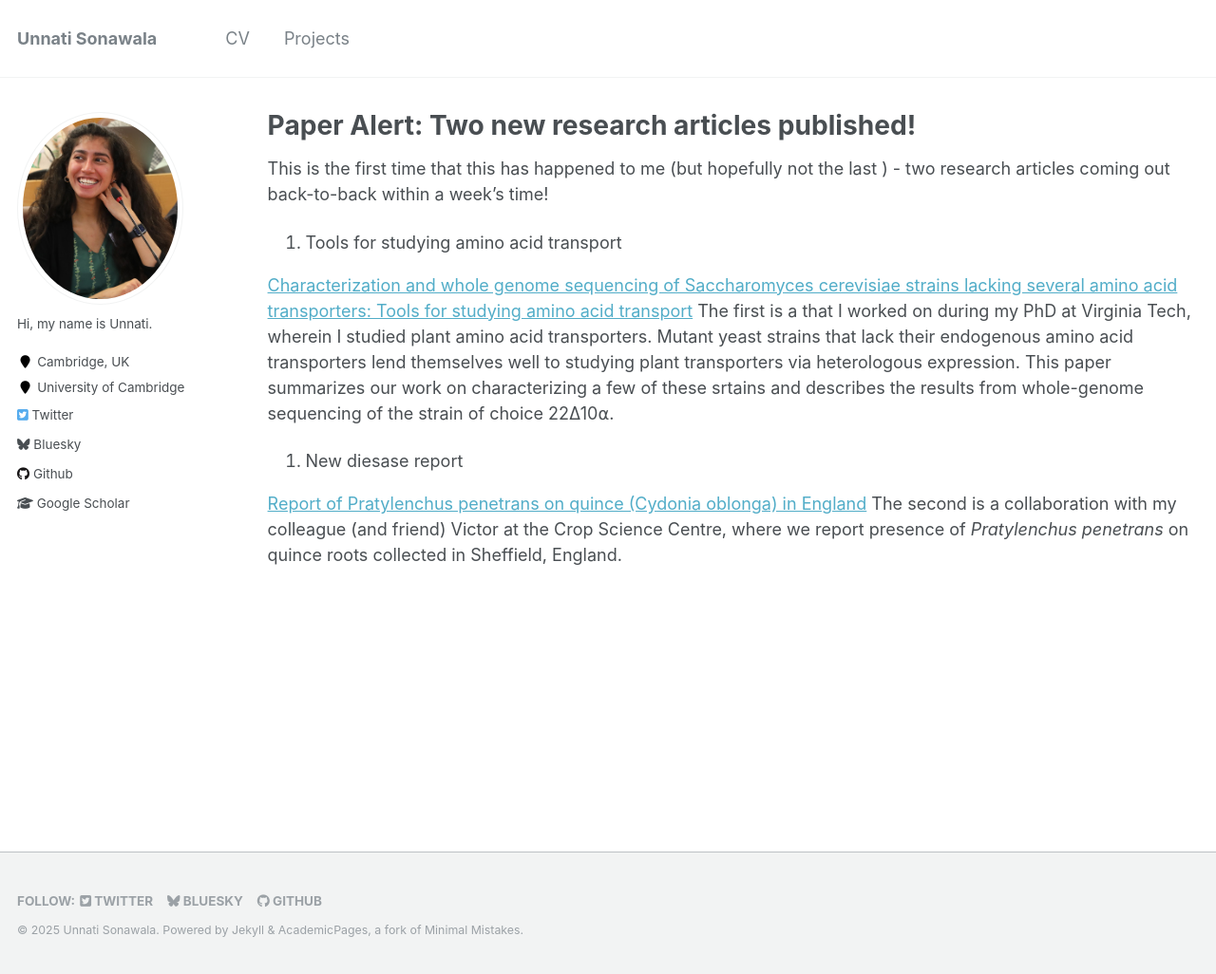
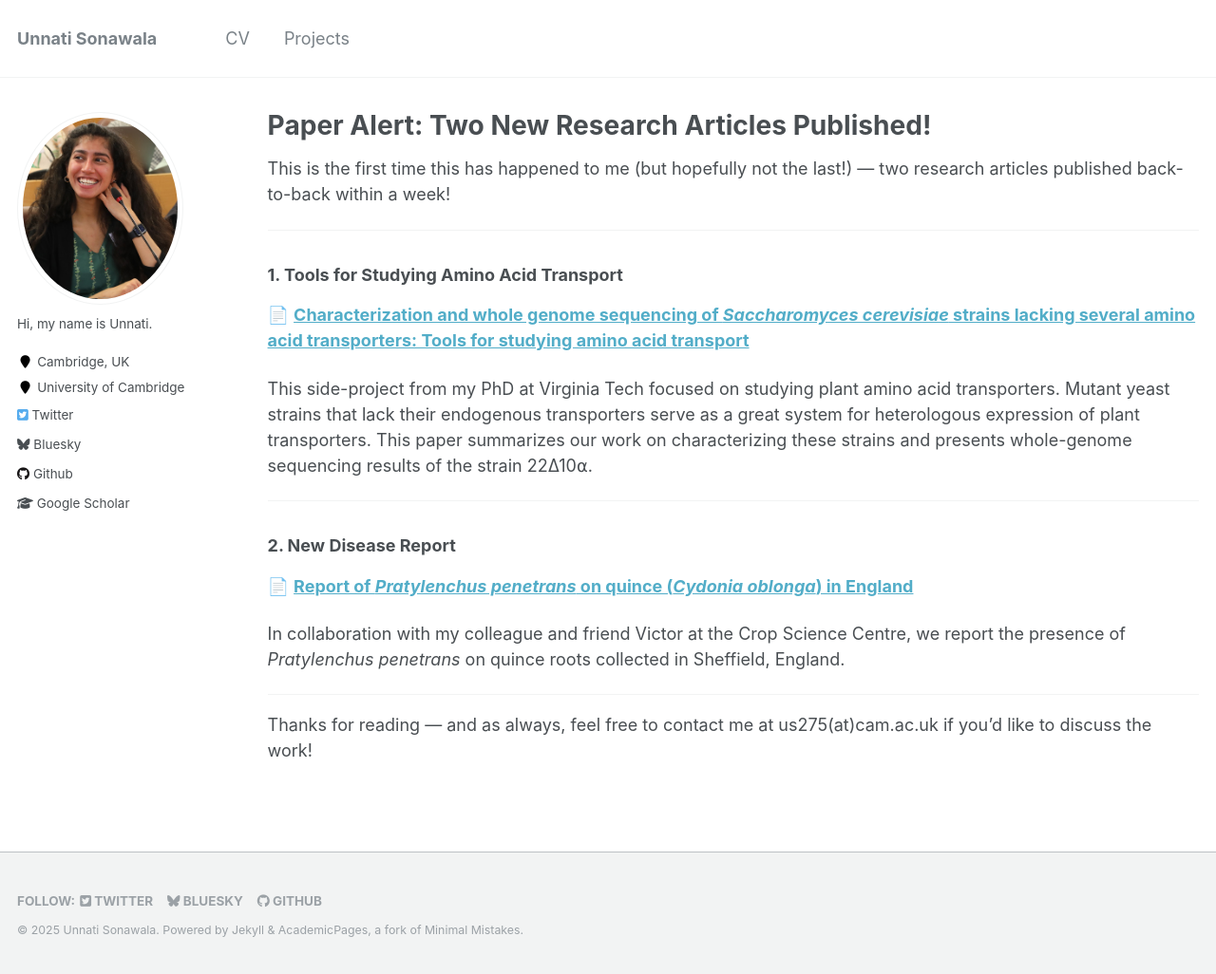
Before and after one commit to unnatisonawala/unnatisonawala.github.io, a Jekyll site: the page built from _news/2025_05_new_paper.md, in a window 1280 px wide and 1026 px high. Shown: the whole window at 95% size. Built offline with Jekyll 4.4.1, drawn with Linux system fonts in a browser that asks for light colours; a style sheet for code colours, icons or effects is not loaded.

Commit message:
Update 2025_05_new_paper.md

```diff
--- a/_news/2025_05_new_paper.md
+++ b/_news/2025_05_new_paper.md
@@ -1,17 +1,28 @@
 ---
-title: "Paper Alert: Two new research articles published!"
+title: "Paper Alert: Two New Research Articles Published!"
 date: 2025-05-02
 layout: archive
 author_profile: true
 ---
-This is the first time that this has happened to me (but hopefully not the last  ) - two research articles coming out back-to-back within a week's time!
 
-1. Tools for studying amino acid transport
+This is the first time this has happened to me (but hopefully not the last!) — two research articles published back-to-back within a week!
 
-[Characterization and whole genome sequencing of Saccharomyces cerevisiae strains lacking several amino acid transporters: Tools for studying amino acid transport](https://doi.org/10.1371/journal.pone.0315789)
-The first is a that I worked on during my PhD at Virginia Tech, wherein I studied plant amino acid transporters. Mutant yeast strains that lack their endogenous amino acid transporters lend themselves well to studying plant transporters via heterologous expression. This paper summarizes our work on characterizing a few of these srtains and describes the results from whole-genome sequencing of the strain of choice 22∆10⍺.
+---
 
-2. New diesase report
+### 1. Tools for Studying Amino Acid Transport
 
-[Report of Pratylenchus penetrans on quince (Cydonia oblonga) in England](https://doi.org/10.1094/PDIS-02-25-0372-PDN)
-The second is a collaboration with my colleague (and friend) Victor at the Crop Science Centre, where we report presence of *Pratylenchus penetrans* on quince roots collected in Sheffield, England.
+📄 **[Characterization and whole genome sequencing of *Saccharomyces cerevisiae* strains lacking several amino acid transporters: Tools for studying amino acid transport](https://doi.org/10.1371/journal.pone.0315789)**
+
+This side-project from my PhD at Virginia Tech focused on studying plant amino acid transporters. Mutant yeast strains that lack their endogenous transporters serve as a great system for heterologous expression of plant transporters. This paper summarizes our work on characterizing these strains and presents whole-genome sequencing results of the strain 22∆10⍺.
+
+---
+
+### 2. New Disease Report
+
+📄 **[Report of *Pratylenchus penetrans* on quince (*Cydonia oblonga*) in England](https://doi.org/10.1094/PDIS-02-25-0372-PDN)**
+
+In collaboration with my colleague and friend Victor at the Crop Science Centre, we report the presence of *Pratylenchus penetrans* on quince roots collected in Sheffield, England.
+
+---
+
+Thanks for reading — and as always, feel free to contact me at us275(at)cam.ac.uk if you'd like to discuss the work!
```
